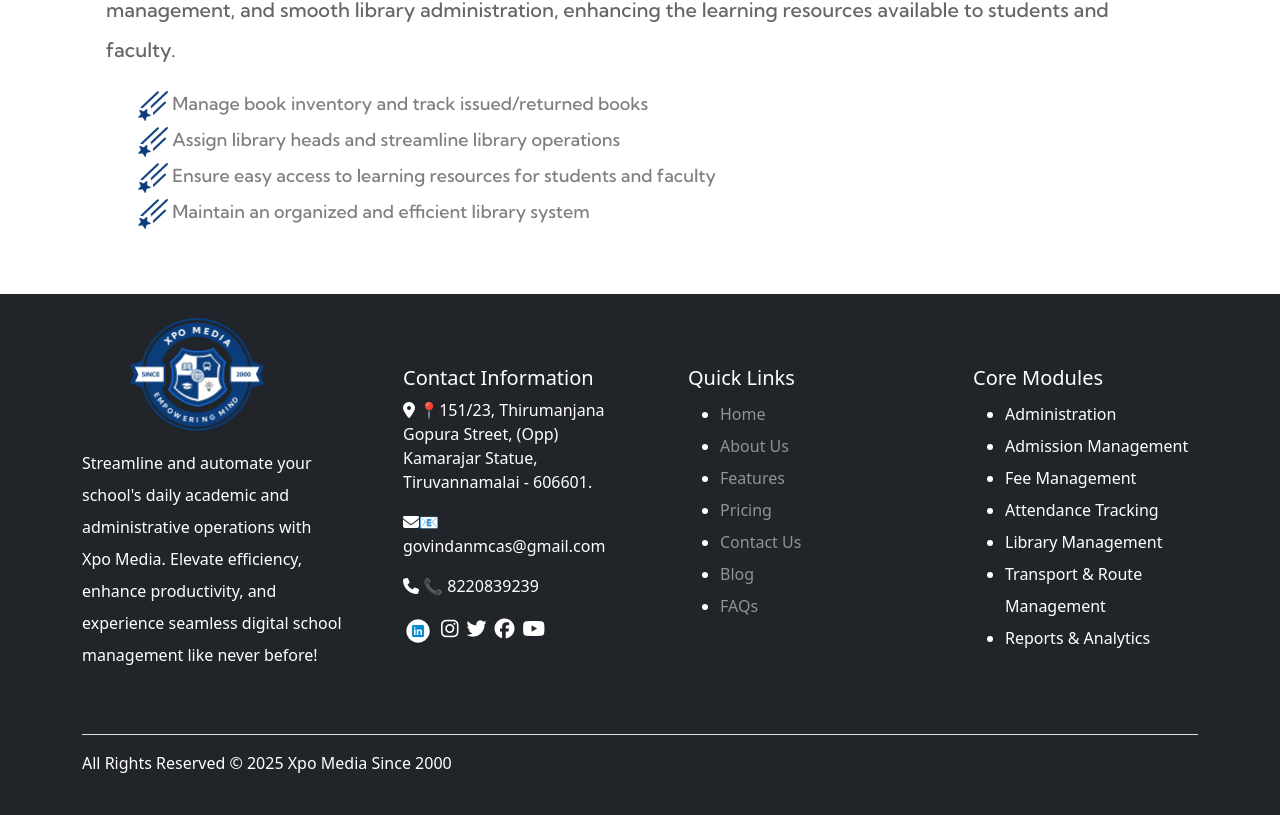
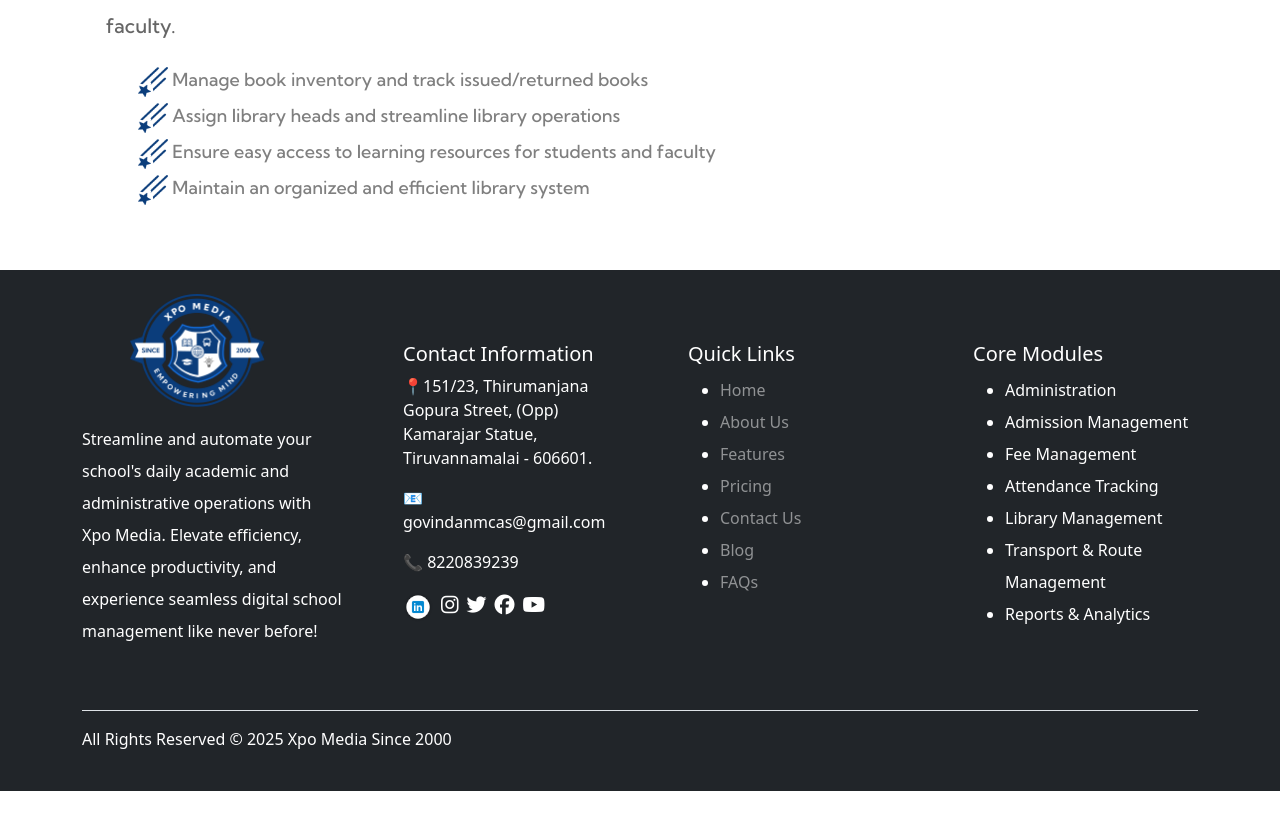
Before and after one commit to Paramudev/xpomedia-statics, a React (Vite) app: page /ModuleFeatures in a window 1280 px wide. Shown: the part 3421-4236 px from the top of the page. After the commit the page ends 4212 px from the top, so only its background shows below. Built offline with nearby package versions, Linux system fonts and the light colour scheme; a web font is replaced by a local one.

Commit message:
icons cheaged
icons cheaged

```diff
--- a/index.html
+++ b/index.html
@@ -5,27 +5,17 @@
   <meta charset="UTF-8" />
   <link rel="icon" type="image/svg+xml" href="/vite.svg" />
   <meta name="viewport" content="width=device-width, initial-scale=1.0" />
-  <title>Vite + React</title>\
-
+  <title>Vite + React</title>
   <link rel="stylesheet" href="https://cdnjs.cloudflare.com/ajax/libs/font-awesome/6.7.2/css/all.min.css"
     integrity="sha512-Evv84Mr4kqVGRNSgIGL/F/aIDqQb7xQ2vcrdIwxfjThSH8CSR7PBEakCr51Ck+w+/U6swU2Im1vVX0SVk9ABhg=="
     crossorigin="anonymous" referrerpolicy="no-referrer" />
 
   <link href="https://cdn.jsdelivr.net/npm/bootstrap@5.3.0/dist/css/bootstrap.min.css" rel="stylesheet" />
-
-
-
-
   <link rel="preconnect" href="https://fonts.googleapis.com">
   <link rel="preconnect" href="https://fonts.gstatic.com" crossorigin>
   <link
     href="https://fonts.googleapis.com/css2?family=Be+Vietnam+Pro:ital,wght@0,100;0,200;0,300;0,400;0,500;0,600;0,700;0,800;0,900;1,100;1,200;1,300;1,400;1,500;1,600;1,700;1,800;1,900&family=Cormorant+Garamond:ital,wght@0,300;0,400;0,500;0,600;0,700;1,300;1,400;1,500;1,600;1,700&family=Cormorant:ital,wght@0,300..700;1,300..700&family=DM+Serif+Text:ital@0;1&family=Kumbh+Sans:wght@100..900&family=Liter&family=Outfit:wght@100..900&family=Philosopher:ital,wght@0,400;0,700;1,400;1,700&family=Poppins:ital,wght@0,100;0,200;0,300;0,400;0,500;0,600;0,700;0,800;0,900;1,100;1,200;1,300;1,400;1,500;1,600;1,700;1,800;1,900&family=Prata&family=Urbanist:ital,wght@0,100..900;1,100..900&display=swap"
     rel="stylesheet">
-
-
-
-
-
 </head>
 
 <body>
--- a/src/component/Footer.jsx
+++ b/src/component/Footer.jsx
@@ -19,11 +19,11 @@ const Footer = () => {
 
       <div class="col-md-3 ps-5 lh-base  my-5">
         <h5 class="text-white">Contact Information</h5>
-        <p><i class="fas fa-map-marker-alt "></i> 📍151/23, Thirumanjana Gopura
+        <p> 📍151/23, Thirumanjana Gopura
 Street, (Opp) Kamarajar Statue,
 Tiruvannamalai - 606601.</p>
-        <p><i class="fas fa-envelope"></i>📧 govindanmcas@gmail.com</p>
-        <p><i class="fas fa-phone"></i> 📞 8220839239</p>
+        <p>📧 govindanmcas@gmail.com</p>
+        <p> 📞 8220839239</p>
         <div class="d-flex  gap-2">
           <a href="#" class="text-white fs-5"><img style={{width:"30px"}} src={linkdin} alt="" /></a>
           <a href="#" class="text-white fs-5"><i class="fab fa-instagram"></i></a>
--- a/src/main.jsx
+++ b/src/main.jsx
@@ -8,8 +8,5 @@ import App from './App.jsx'
 createRoot(document.getElementById('root')).render(
   <StrictMode>
     <App />
-
-
-
   </StrictMode>,
 )
```
